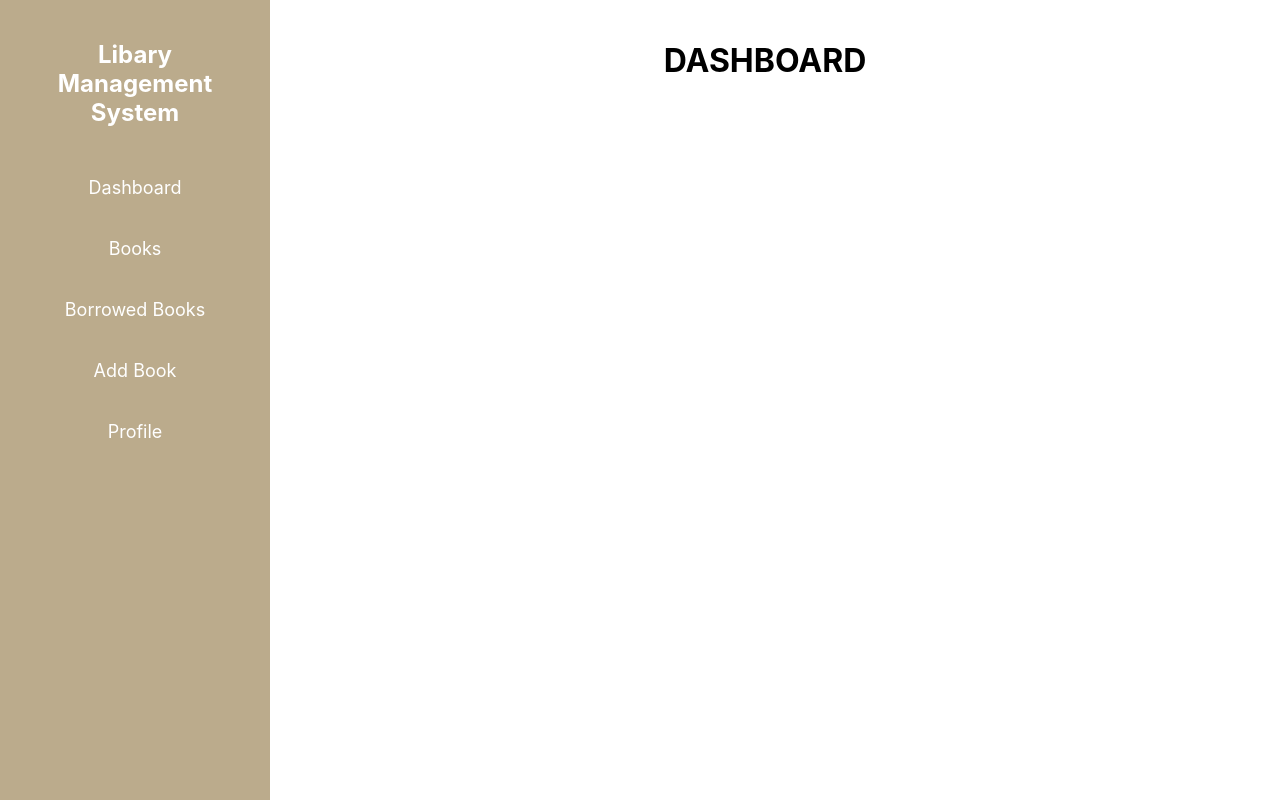
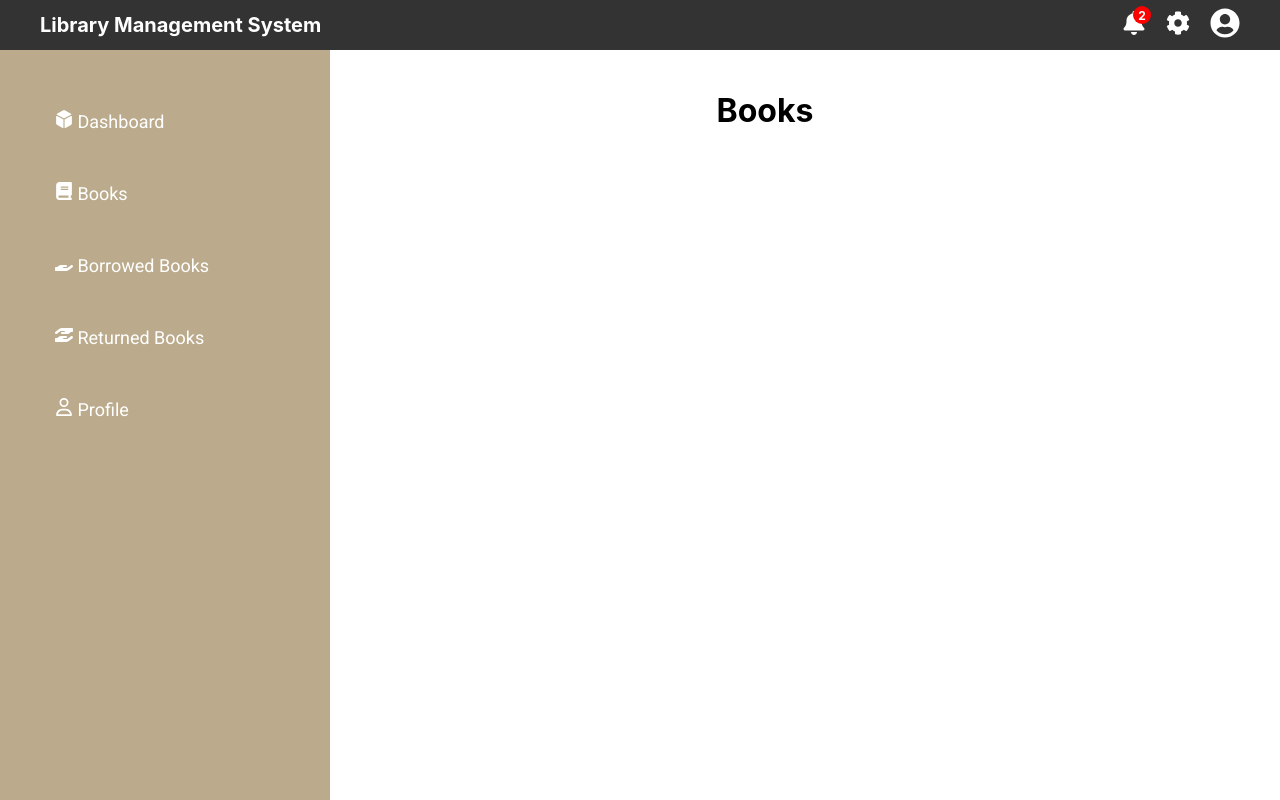
Before and after one commit to RubyDEAD/lms, a React (Create React App) app: page /books in a window 1280 px wide. Built offline with nearby package versions, Linux system fonts and the light colour scheme.

Commit message:
not complete front end

```diff
--- a/package.json
+++ b/package.json
@@ -7,6 +7,7 @@
     "graphql": "^16.10.0",
     "react": "^19.0.0",
     "react-dom": "^19.0.0",
+    "react-icons": "^5.5.0",
     "react-router-dom": "^7.2.0",
     "react-scripts": "5.0.1",
     "web-vitals": "^4.2.4"
--- a/src/App.css
+++ b/src/App.css
@@ -1,3 +1,7 @@
+
+@import url('https://fonts.googleapis.com/css2?family=JetBrains+Mono:ital,wght@0,100..800;1,100..800&family=Lilita+One&display=swap');
+@import url('https://fonts.googleapis.com/css2?family=Roboto:ital,wght@0,100..900;1,100..900&display=swap');
+
 
 .App {
   text-align: center;
@@ -26,7 +30,7 @@
 
 
 .sidebar {
-  width: 250px;
+  width: 300px;
   background-color: #BBAB8C;
   color: white;
   height: 100vh;
@@ -34,7 +38,8 @@
   top: 0;
   left: 0;
   padding-top: 20px;
-  padding-left: 20px;
+  padding-left: 30px;
+  margin-top: 50px;
 }
 
 .sidebar-title h1 {
@@ -43,6 +48,7 @@
   color: #fff;
   margin-bottom: 40px;
   margin-right: 20px;
+  font-family: "Roboto";
 }
 
 /* Sidebar navigation */
@@ -53,7 +59,9 @@
 }
 
 .sidebar-nav li {
-  margin: 20px 0;
+  margin: 30px 20px;
+  font-family: "Roboto";
+  text-align: left;
 }
 
 .sidebar-nav .sidebar-link {
@@ -70,3 +78,76 @@
   color:black;
   border-radius: 10px;
 }
+
+
+.topbar {
+  width: 100%;
+  height: 50px;
+  background-color: #333;
+  color: white;
+  display: flex;
+  justify-content: center;
+  align-items: center;
+}
+
+.topbar-container {
+  width: 100%;
+  max-width: 1200px;
+  padding: 0 20px;
+  display: flex;
+  justify-content: space-between;
+  align-items: center;
+}
+
+.top-left h1 {
+  font-size: 20px;
+  font-weight: bold;
+  color: white;
+}
+
+.top-right {
+  display: flex;
+  align-items: center;
+}
+
+.topbar-icon-container {
+  position: relative;
+  margin-left: 20px;
+  cursor: pointer;
+}
+
+.topbar-icon-container i {
+  font-size: 20px;
+  color: white;
+}
+
+.top-icon-badge {
+  position: absolute;
+  top: -5px;
+  right: -5px;
+  width: 18px;
+  height: 18px;
+  background-color: red;
+  color: white;
+  font-size: 12px;
+  font-weight: bold;
+  border-radius: 50%;
+  display: flex;
+  justify-content: center;
+  align-items: center;
+}
+
+.topbar-avatar-link {
+  margin-left: 20px;
+  cursor: pointer;
+}
+
+.topbar-avatar-link svg {
+  color: white;
+}
+
+/* Hover Effects */
+.topbar-icon-container:hover i,
+.topbar-avatar-link:hover svg {
+  color: #4e89e2;
+}
--- a/src/App.js
+++ b/src/App.js
@@ -1,18 +1,31 @@
 import React from 'react';
 import './App.css';
-import { BrowserRouter as Router } from 'react-router-dom';  // Import BrowserRouter
+import { BrowserRouter as Router, Route, Routes } from 'react-router-dom'; // Use Routes instead of Switch
 import Dashboard from './components/dashboard';
 import Sidebar from './components/sidebar';
+import Books from './components/book';
+import BorrowedBooks from './components/BorrowedBooks';  // Import missing components
+import AddBook from './components/AddBook';  // Import missing components
+import Profile from './components/profile';  // Import missing components
+import Topbar from './components/topbar';
 
 function App() {
   return (
     <Router>
       <div className="App">
+        <Topbar /> {/* Add Topbar here to make it visible across all routes */}
+
         <div style={{ display: 'flex' }}>
-          <Sidebar />
+          <Sidebar /> {/* Sidebar stays fixed on the left */}
 
           <div style={{ marginLeft: '250px', padding: '20px', flex: 1 }}>
-            <Dashboard />
+            <Routes>
+              <Route path="/" element={<Dashboard />} />
+              <Route path="/books" element={<Books />} />
+              <Route path="/borrowed-books" element={<BorrowedBooks />} />
+              <Route path="/add-book" element={<AddBook />} />
+              <Route path="/profile" element={<Profile />} />
+            </Routes>
           </div>
         </div>
       </div>
--- /dev/null
+++ b/src/components/AddBook.jsx
@@ -0,0 +1,13 @@
+import React from "react";
+
+function AddBook(){
+    return(
+        <div className="body">
+            <div className='container'>
+                <h1>Add Book</h1>
+            </div>
+        </div>
+    )
+}
+
+export default AddBook;
--- /dev/null
+++ b/src/components/BorrowedBooks.jsx
@@ -0,0 +1,12 @@
+import React from "react";
+
+function BorrowedBooks() {
+  return (
+    <div className="body">
+      <div className="container">
+        <h1>Borrowed Books</h1>
+      </div>
+    </div>
+  );
+}
+export default BorrowedBooks;
--- /dev/null
+++ b/src/components/book.jsx
@@ -0,0 +1,13 @@
+import React from "react";
+
+function Books(){
+    return(
+        <div className="body">
+            <div className='container'>
+                <h1>Books</h1>
+            </div>
+        </div>
+    )
+}
+
+export default Books;
--- a/src/components/dashboard.jsx
+++ b/src/components/dashboard.jsx
@@ -1,7 +1,4 @@
-
 import React from 'react';
-
-
 
 function Dashboard() {
     return (
--- /dev/null
+++ b/src/components/profile.jsx
@@ -0,0 +1,11 @@
+import React from "react";
+function Profile() {
+  return (
+    <div className="body">
+      <div className="container">
+        <h1>Profile</h1>
+      </div>
+    </div>
+  );
+}
+export default Profile;
--- a/src/components/sidebar.jsx
+++ b/src/components/sidebar.jsx
@@ -1,41 +1,42 @@
 import React from "react";
 import { Link } from "react-router-dom"; // To use routing for links
+import { FaBook,FaDiceD6,FaHandHolding, FaHandHoldingHand, FaRegUser } from "react-icons/fa6";
 
 function Sidebar() {
   return (
     <aside className="sidebar">
       <div className="sidebar-container">
 
-        <div className="sidebar-title">
+        {/* <div className="sidebar-title">
           <h1>Libary Management System</h1>
-        </div>
+        </div> */}
 
 
         <div className="sidebar-nav">
           <ul>
             <li>
               <Link to="/" className="sidebar-link">
-                Dashboard
+                <FaDiceD6></FaDiceD6> Dashboard
               </Link>
             </li>
             <li>
               <Link to="/books" className="sidebar-link">
-                Books
+                <FaBook></FaBook> Books
               </Link>
             </li>
             <li>
               <Link to="/borrowed-books" className="sidebar-link">
-                Borrowed Books
+                <FaHandHolding></FaHandHolding> Borrowed Books
               </Link>
             </li>
             <li>
               <Link to="/add-book" className="sidebar-link">
-                Add Book
+                <FaHandHoldingHand></FaHandHoldingHand> Returned Books
               </Link>
             </li>
             <li>
               <Link to="/profile" className="sidebar-link">
-                Profile
+                <FaRegUser></FaRegUser> Profile
               </Link>
             </li>
           </ul>
--- /dev/null
+++ b/src/components/topbar.jsx
@@ -0,0 +1,32 @@
+import React from 'react';
+import { Link } from 'react-router-dom'; // For routing links
+import { FaBell, FaCog, FaUserCircle } from 'react-icons/fa'; // Importing icons
+
+const Topbar = () => {
+  return (
+    <header className="topbar">
+      <div className="topbar-container">
+        {/* Logo and title */}
+        <div className="top-left">
+          <h1>Library Management System</h1>
+        </div>
+
+        {/* Right side icons and profile */}
+        <div className="top-right">
+          <div className="topbar-icon-container">
+            <FaBell size={24} />
+            <span className="top-icon-badge">2</span>
+          </div>
+          <div className="topbar-icon-container">
+            <FaCog size={24} />
+          </div>
+          <Link to="/profile" className="topbar-avatar-link">
+            <FaUserCircle size={30} />
+          </Link>
+        </div>
+      </div>
+    </header>
+  );
+};
+
+export default Topbar;
```
Also changed, not shown: 1 other file (tests, documents, lock files or other folders).
